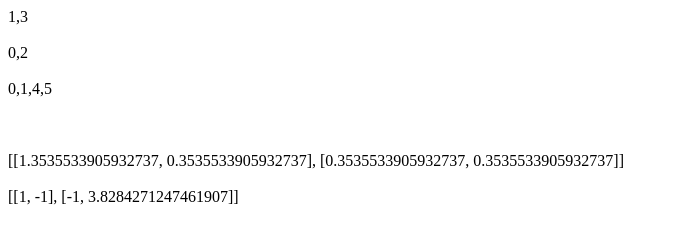
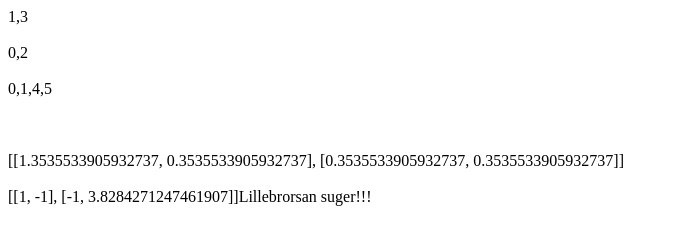
Before and after one commit to Sveddan/Fackverkmaster4000, a plain HTML site: page index.html in a window 1280 px wide. Shown: the whole page, without its empty margins (0-678 px from the left). Drawn offline with Linux system fonts and the light colour scheme.

Commit message:
La till lite text

```diff
--- a/index.html
+++ b/index.html
@@ -283,6 +283,7 @@ and open the template in the editor.
            document.write("<br> <br>");
            //document.write(K);
            document.write(math.inv(K_red));
+	   document.write("Lillebrorsan suger!!!");
 
           //hej
           //hej github
```
